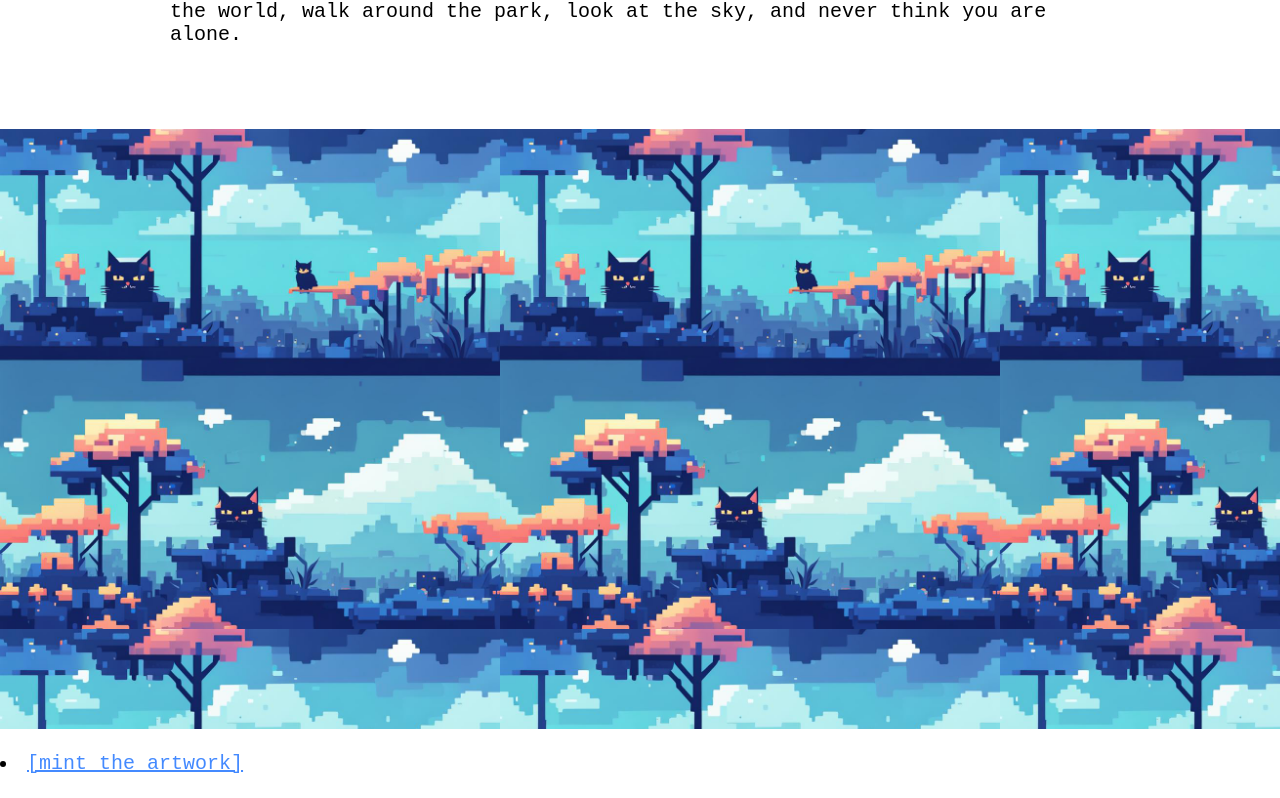
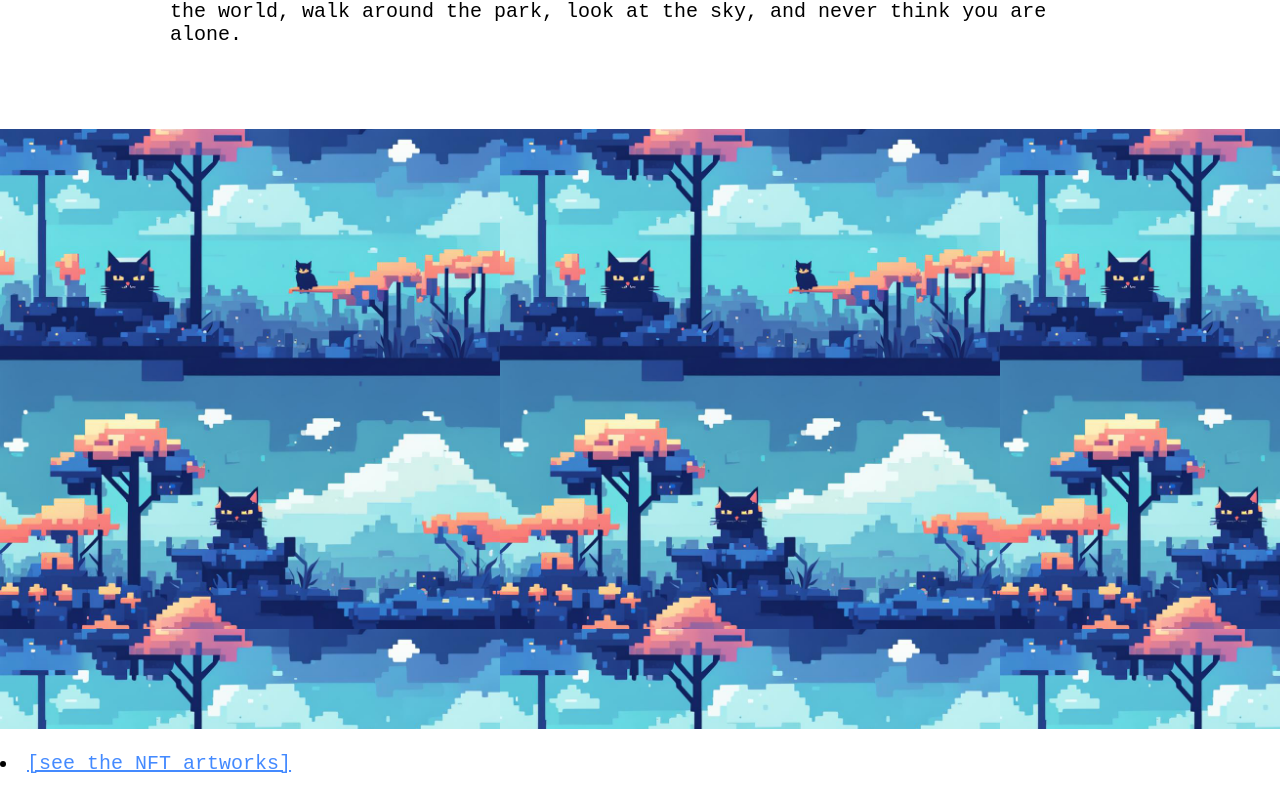
Before and after one commit to lonelycatbird/lonelycatbird.github.io, a plain HTML site: page index.html in a window 1280 px wide. Shown: the part 727-1525 px from the top of the page. Drawn offline with Linux system fonts and the light colour scheme.

Commit message:
update index
change link

```diff
--- a/index.html
+++ b/index.html
@@ -29,7 +29,7 @@
       </div>
     </div>
     <br>
-    <li><a href="https://zora.co/collect/base:0x825400b4f0215d65c8c01f9a390b6ca10cb7f78b/1" style="-webkit-tap-highlight-color: rgba(255, 255, 255, 0); color: #448aff;" target="_blank">[mint the  artwork]</a></li>
+    <li><a href="https://opensea.io/collection/lonely-cat-bird" style="-webkit-tap-highlight-color: rgba(255, 255, 255, 0); color: #448aff;" target="_blank">[see the  NFT artworks]</a></li>
     <br>
       </div>
     </div>
```
